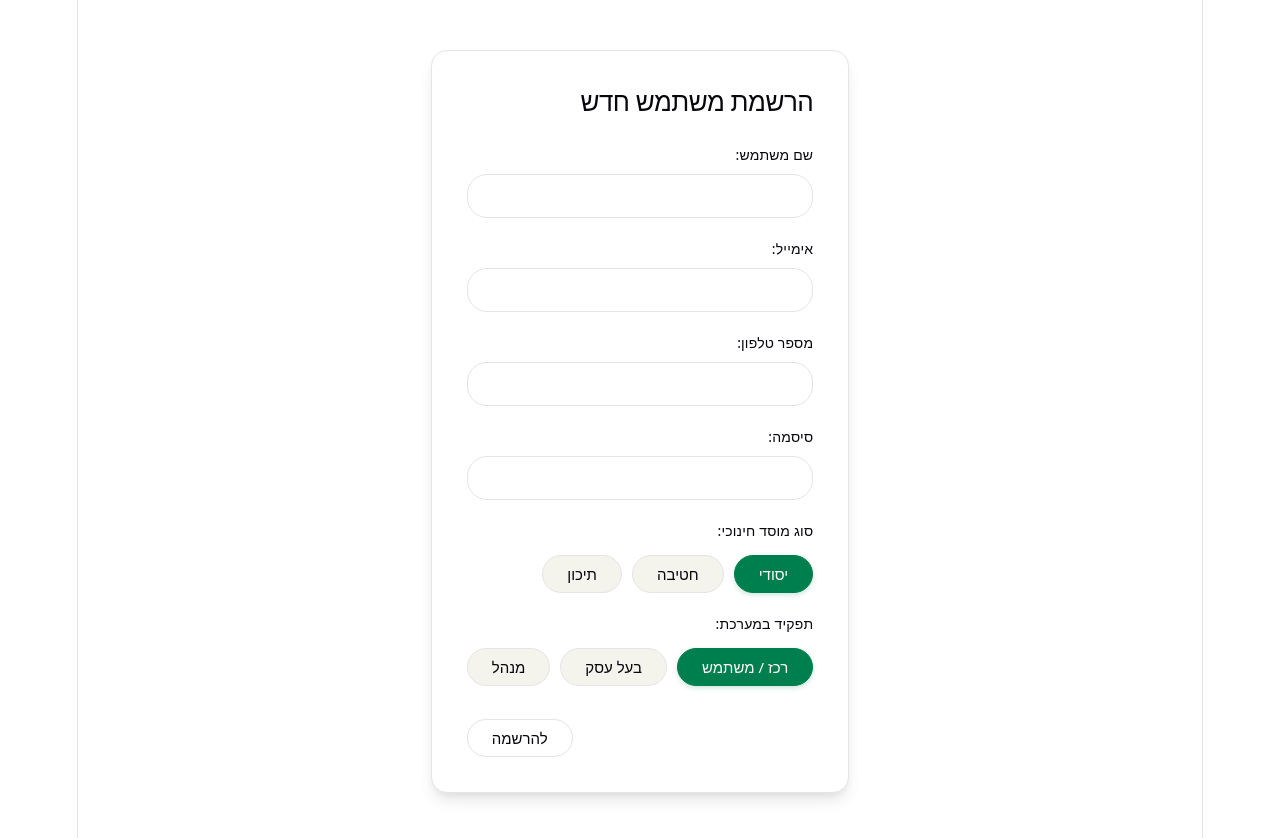
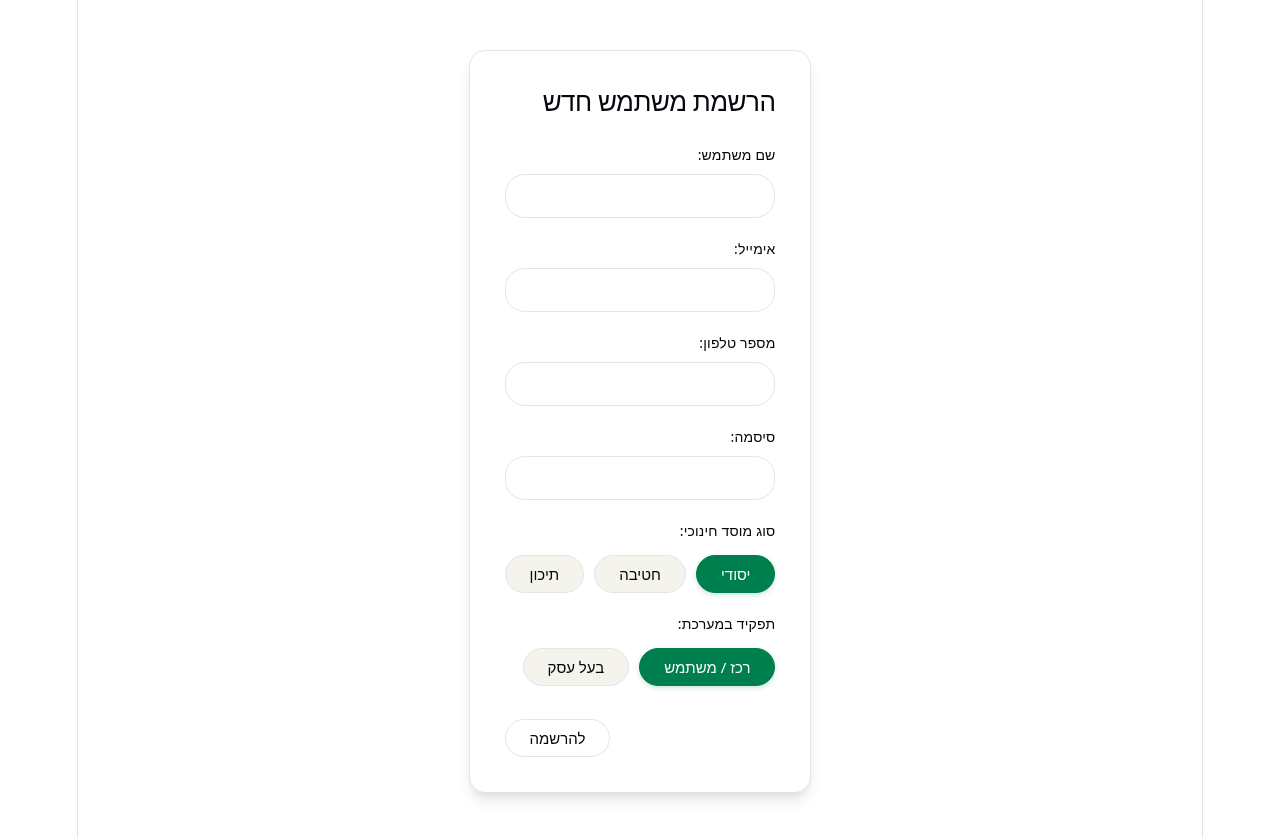
Before and after one commit to esty9089777/myProject-School_trip_planner-React2026, a React (Vite) app: page / in a window 1280 px wide. Shown: the top 838 px of the page. Built offline with nearby package versions, Linux system fonts and the light colour scheme.

Commit message:
feat: add navigation and update registration endpoint
- Integrate 'useNavigate' for redirection to personal area upon successful registration
- Update POST endpoint URL from '/api/auth/register' to '/api/user/register'
- Refine form user roles (remove Admin option from UI)

```diff
--- a/src/features/user/components/Register.jsx
+++ b/src/features/user/components/Register.jsx
@@ -1,4 +1,5 @@
 import React, { useState } from 'react';
+import { useNavigate } from 'react-router-dom';
 import './User.css';
 
 const SchoolTypeEnum = {
@@ -14,6 +15,7 @@ const UserRoleEnum = {
 };
 
 const Register = () => {
+  const navigate = useNavigate();
   const [formData, setFormData] = useState({
     userName: '',
     userEmail: '',
@@ -45,7 +47,7 @@ const Register = () => {
     setMessage({ type: '', text: '' });
 
     try {
-      const response = await fetch('http://localhost:5017/api/auth/register', {
+      const response = await fetch('http://localhost:5017/api/user/register', {
         method: 'POST',
         headers: {
           'Content-Type': 'application/json',
@@ -65,6 +67,7 @@ const Register = () => {
           schoolType: SchoolTypeEnum.ElementarySchool,
           userRole: UserRoleEnum.User
         });
+        navigate('/personal-area');
       } else {
         setMessage({ type: 'error', text: data.message || 'אירעה שגיאה בתהליך הרישום.' });
       }
@@ -180,13 +183,6 @@ const Register = () => {
             >
               בעל עסק
             </button>
-            <button
-              type="button"
-              className={`pill-option ${formData.userRole === UserRoleEnum.Admin ? 'active' : ''}`}
-              onClick={() => setFormData(prev => ({ ...prev, userRole: UserRoleEnum.Admin }))}
-            >
-              מנהל
-            </button>
           </div>
         </div>
 
```
